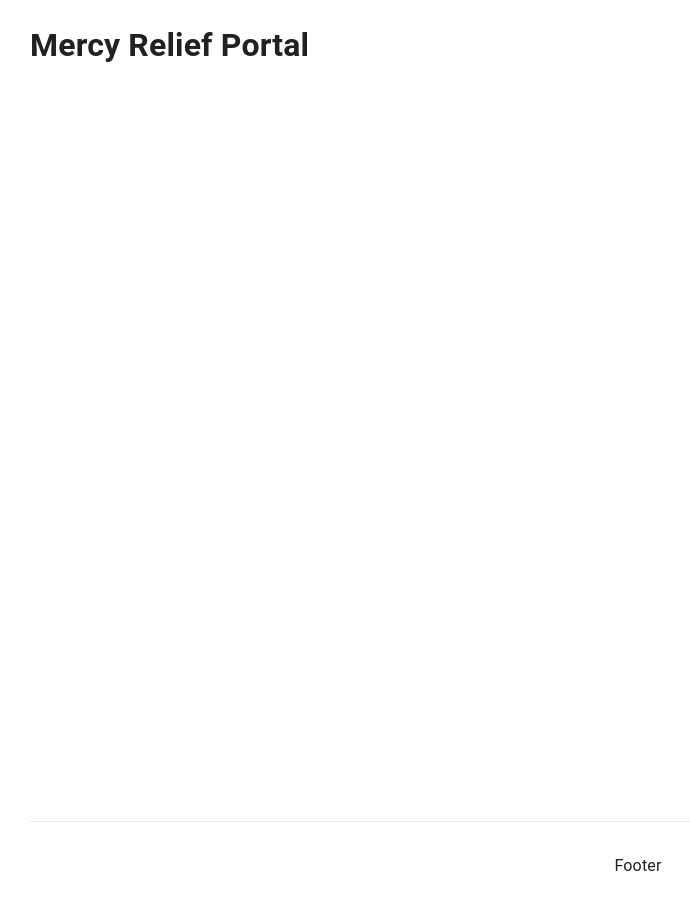
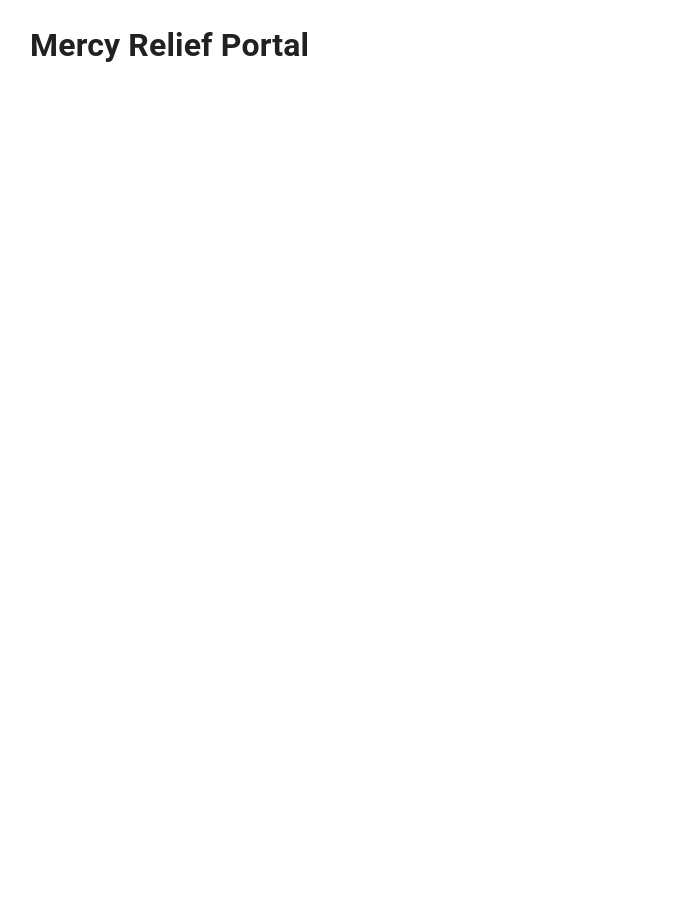
Before and after one commit to dsc-project-mr/mr-fe-external, a Next.js app: page / in a window 1280 px wide. Shown: the whole page, without its empty margins (2-692 px from the left). After the commit the page ends 800 px from the top, so only its background shows below. Built offline with nearby package versions, Linux system fonts and the light colour scheme.

Commit message:
style: remove footer & styles from Layour

```diff
--- a/components/Layout/index.module.scss
+++ b/components/Layout/index.module.scss
@@ -1,29 +1,12 @@
 @import 'styles/mixins';
 
 .container {
-  padding: 0 2rem;
-
-  @include desktop() {
-    color: red;
-  }
+  min-height: 100vh;
+  display: flex;
+  flex-direction: column;
 }
 
 .main {
-  min-height: 100vh;
+  padding: 0 2rem;
+  flex: 1;
 }
-
-.footer {
-  display: flex;
-  flex: 1;
-  padding: 2rem 0;
-  border-top: 1px solid #eaeaea;
-  justify-content: center;
-  align-items: center;
-}
-
-.footer a {
-  display: flex;
-  justify-content: center;
-  align-items: center;
-  flex-grow: 1;
-}
--- a/components/Layout/index.tsx
+++ b/components/Layout/index.tsx
@@ -18,15 +18,14 @@ const Layout = ({ children }: Props) => {
         <meta name="decription" content="Mercy Relief Portal" />
         <meta name="viewport" content="width=device-width, initial-scale=1" />
       </Head>
+      <ThemeProvider theme={theme}>
+        <CssBaseline />
 
-      <main className={styles.main}>
-        <ThemeProvider theme={theme}>
-          <CssBaseline />
-          {children}
-        </ThemeProvider>
-      </main>
+        <main className={styles.main}>
+            {children}
+        </main>
 
-      <footer className={styles.footer}>Footer</footer>
+      </ThemeProvider>
     </div>
   )
 }
```
